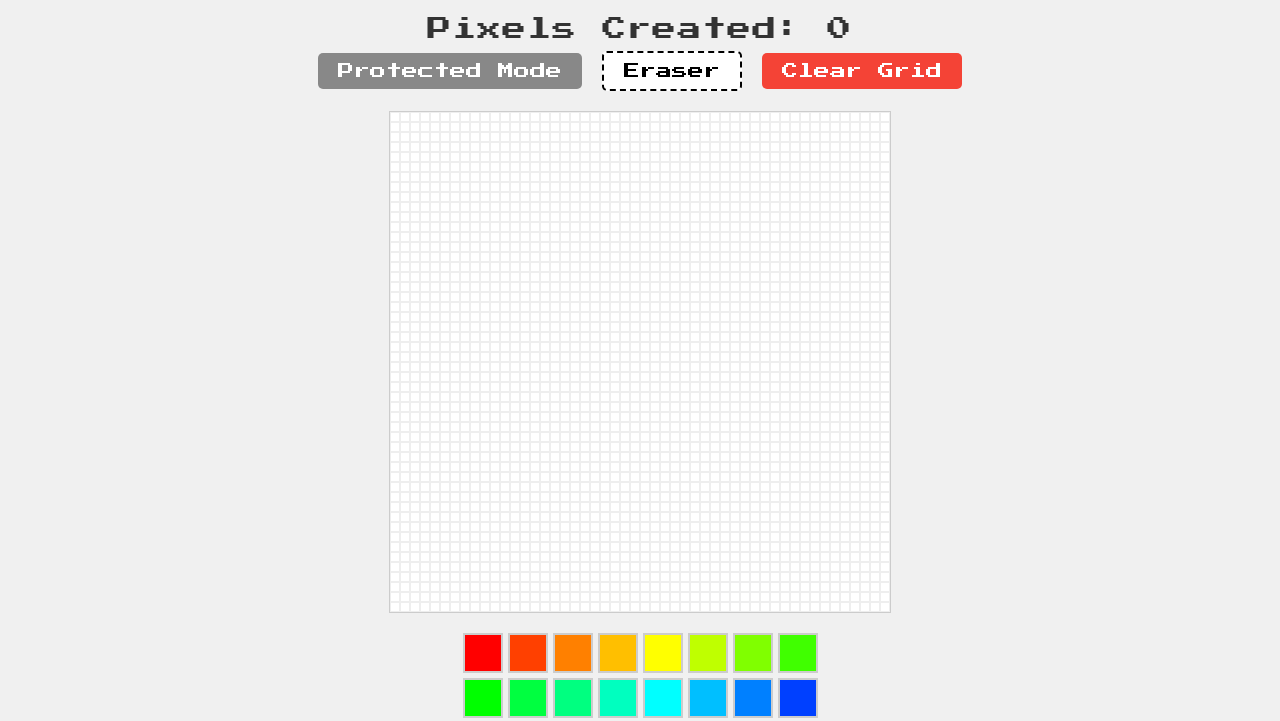
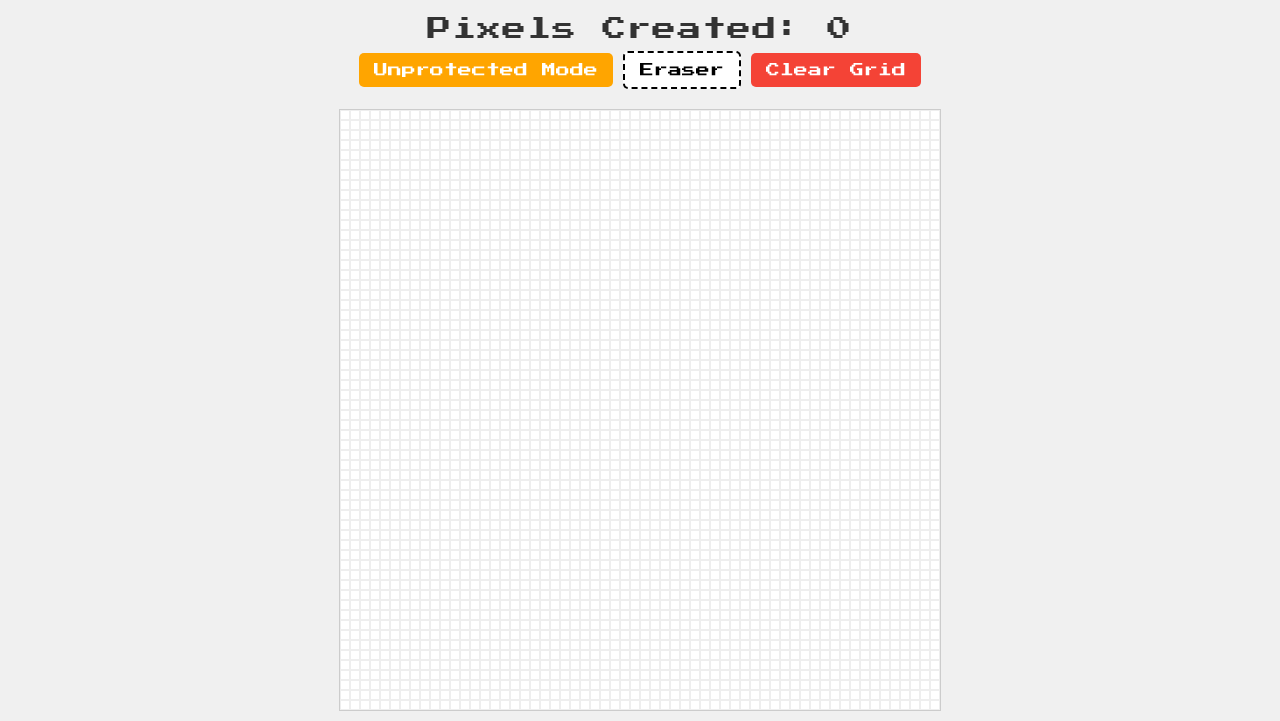
Before and after one commit to ricp/pixel-art-creator, a plain HTML site: page index.html in a window 1280 px wide. Shown: the part 79-800 px from the top of the page. Drawn offline with Linux system fonts and the light colour scheme.

Commit message:
Adjust layout

```diff
--- a/index.html
+++ b/index.html
@@ -40,18 +40,18 @@
         display: flex;
         justify-content: center;
         align-items: center;
-        gap: 20px;
+        gap: 10px;
         margin-bottom: 20px;
       }
 
       /* Protected Mode Button */
       #protected-mode {
         font-family: "Press Start 2P", cursive;
-        padding: 10px 20px;
-        font-size: 16px;
+        padding: 10px 15px;
+        font-size: 14px;
         cursor: pointer;
         text-align: center;
-        background-color: #888; /* Subtle gray for unprotected mode */
+        background-color: orange; /* Default unprotected mode */
         color: white;
         border: none;
         border-radius: 5px;
@@ -66,8 +66,8 @@
       /* Eraser Button */
       #eraser {
         font-family: "Press Start 2P", cursive;
-        padding: 10px 20px;
-        font-size: 16px;
+        padding: 10px 15px;
+        font-size: 14px;
         cursor: pointer;
         text-align: center;
         background-color: white;
@@ -85,8 +85,8 @@
       /* Clear Grid Button */
       #clear-grid {
         font-family: "Press Start 2P", cursive;
-        padding: 10px 20px;
-        font-size: 16px;
+        padding: 10px 15px;
+        font-size: 14px;
         cursor: pointer;
         text-align: center;
         background-color: #f44336; /* Red for clear action */
@@ -99,26 +99,26 @@
       /* Grid Container */
       #grid {
         display: grid;
-        grid-template-columns: repeat(50, 1fr); /* Larger pixels */
-        grid-template-rows: repeat(50, 1fr); /* Larger pixels */
-        width: 500px;
-        height: 500px;
+        grid-template-columns: repeat(60, 1fr); /* Slightly larger grid */
+        grid-template-rows: repeat(60, 1fr); /* Slightly larger grid */
+        width: 600px;
+        height: 600px;
         margin: 20px auto;
         border: 1px solid #ccc;
         cursor: pointer;
-        transition: border-color 0.3s ease;
-        background-color: white;
+        transition: background-color 0.3s ease, border-color 0.3s ease;
+        background-color: white; /* Default background color */
       }
 
-      /* Subtle Visual Indicator for Protected Mode */
-      .protected {
-        border: 2px dashed #4caf50; /* Green dashed border */
+      /* Protected Mode Grid Background */
+      .protected-mode {
+        background-color: #e0ffe0; /* Very light green */
       }
 
       /* Individual Cell */
       .cell {
-        width: 10px; /* Adjust size for larger pixels */
-        height: 10px; /* Adjust size for larger pixels */
+        width: 10px;
+        height: 10px;
         border: 0.1px solid #eee;
         box-sizing: border-box;
       }
@@ -126,17 +126,20 @@
       /* Color Palette */
       #palette {
         display: grid;
-        grid-template-columns: repeat(8, 1fr); /* Reduced to 32 colors */
+        grid-template-columns: repeat(
+          7,
+          1fr
+        ); /* Adjusted to fit the grid size */
         grid-gap: 5px;
         justify-content: center;
         margin-top: 10px;
-        width: 320px;
+        width: 420px;
         margin: 20px auto;
       }
 
       .color {
-        width: 40px;
-        height: 40px;
+        width: 50px; /* Increased size to match grid */
+        height: 50px; /* Increased size to match grid */
         cursor: pointer;
         border: 2px solid #ccc;
         box-sizing: border-box;
@@ -162,7 +165,7 @@
 
     <!-- Controls -->
     <div id="controls">
-      <button id="protected-mode">Protected Mode</button>
+      <button id="protected-mode">Unprotected Mode</button>
       <button id="eraser">Eraser</button>
       <button id="clear-grid">Clear Grid</button>
     </div>
@@ -176,17 +179,19 @@
     </div>
 
     <script>
-      // Initialize the grid with 50x50 cells for larger pixels
+      // Initialize the grid with 60x60 cells for slightly larger grid
       const grid = document.getElementById("grid");
-      for (let i = 0; i < 2500; i++) {
-        // 50 x 50 grid
+      for (let i = 0; i < 3600; i++) {
+        // 60 x 60 grid
         const cell = document.createElement("div");
         cell.classList.add("cell");
         grid.appendChild(cell);
       }
 
-      // Initialize the color palette with 32 colors, including black and white
+      // Initialize the color palette with 42 colors, including black and white first
       const paletteColors = [
+        "#000000",
+        "#FFFFFF", // Black and White first
         "#FF0000",
         "#FF4000",
         "#FF8000",
@@ -219,8 +224,12 @@
         "#008040",
         "#008080",
         "#004080",
-        "#000000",
-        "#FFFFFF", // Added black and white
+        "#800080",
+        "#400080",
+        "#800040",
+        "#804080",
+        "#C0C0C0",
+        "#FF00FF", // 2 additional colors
       ];
 
       const palette = document.getElementById("palette");
@@ -251,13 +260,15 @@
       protectedModeButton.addEventListener("click", function () {
         protectedMode = !protectedMode;
         if (protectedMode) {
+          protectedModeButton.textContent = "Protected Mode";
+          protectedModeButton.classList.add("active");
+          protectedModeButton.style.backgroundColor = "green";
+          grid.classList.add("protected-mode");
+        } else {
           protectedModeButton.textContent = "Unprotected Mode";
-          protectedModeButton.classList.add("active");
-          grid.classList.add("protected");
-        } else {
-          protectedModeButton.textContent = "Protected Mode";
           protectedModeButton.classList.remove("active");
-          grid.classList.remove("protected");
+          protectedModeButton.style.backgroundColor = "orange";
+          grid.classList.remove("protected-mode");
         }
       });
 
```
